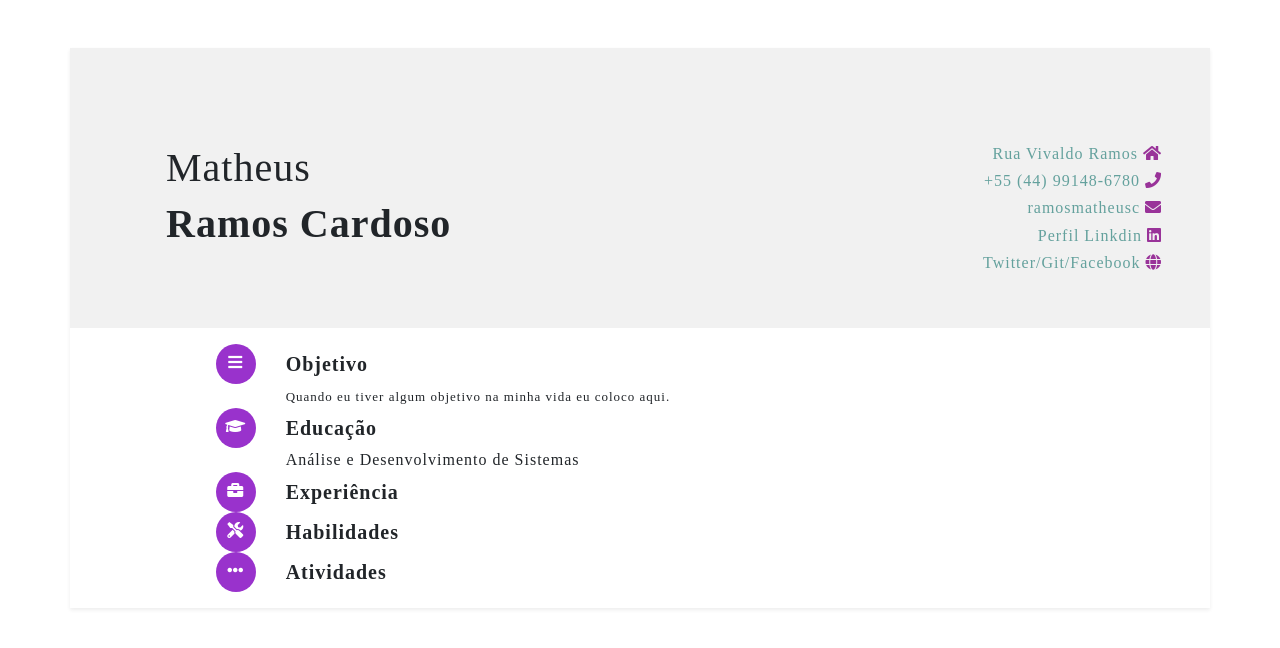
After one commit to ramosmatheus/Phyton, a Django app: page /curriculum/ in a window 1280 px wide. The commit adds this page. Shown: the top 648 px of the page. Run offline with Django 3.2, Linux system fonts and the light colour scheme; some libraries are stand-ins or nearby versions.

Commit message:
Começo da página curriculum

```diff
--- /dev/null
+++ b/Adotar/animais/templates/curriculum.html
@@ -0,0 +1,66 @@
+<!DOCTYPE html>
+{% load static %}
+<html>
+<head>
+  <meta charset="utf-8">
+  <title></title>
+  <link rel="stylesheet" href="https://use.fontawesome.com/releases/v5.8.1/css/all.css" integrity="sha384-50oBUHEmvpQ+1lW4y57PTFmhCaXp0ML5d60M1M7uH2+nqUivzIebhndOJK28anvf" crossorigin="anonymous">
+  <link rel="stylesheet" href="https://stackpath.bootstrapcdn.com/bootstrap/4.1.3/css/bootstrap.min.css" integrity="sha384-MCw98/SFnGE8fJT3GXwEOngsV7Zt27NXFoaoApmYm81iuXoPkFOJwJ8ERdknLPMO" crossorigin="anonymous">
+  <link href="{% static 'css/grayscale.css' %}" rel="stylesheet">
+</head>
+<body>
+
+  <!-- Define o formato do site : inteiro ou centralizado -->
+  <div class="container shadow-sm mt-5" >
+
+    <div class="row" style="background-color: #f1f1f1">
+
+      <div class="col-lg-8 p-5 mt-5 ml-5">
+        <h1><span>Matheus</span></h1>
+          <h1> <strong>Ramos Cardoso</strong> </h1>
+          </div>
+          <!-- Serve para criar uma coluna e linha  -->
+          <div class="text-right col-lg p-5 mt-5">
+            <h6 class="text-right"><a href=""> Rua Vivaldo Ramos </a><i class="fas fa-home roxo "></i> </h6>
+            <h6 class="text-right"><a href="">+55 (44) 99148-6780 </a><i class="fa fa-phone  roxo"></i></h6>
+            <h6 class="text-right"><a href="https://www.gmail.com" target="_blank">ramosmatheusc </a><i class="fas fa-envelope  roxo"></i> </h6>
+            <h6 class="text-right"><a href="https://www.linkedin.com/in/ramosmatheusc/" target="_blank">Perfil Linkdin</a> <i class="fab fa-linkedin  roxo"> </i></h6>
+            <h6 class="text-right"><a href="https://twitter.com/RamosMatheusc" target="_blank">Twitter/</a><a href="https://github.com/ramosmatheus" target="_blank">Git/</a><a href="https://www.facebook.com/matheusramoscardoso" target="_blank">Facebook</a> <i class="fa fa-globe roxo " aria-hidden="true"> </i></h6>
+          </div>
+        </div>
+
+
+
+        <div class="container p-3">
+          <div class="row">
+            <div class="col-2 text-right"><i class="fas fa-bars icon" ></i></div>
+            <div class="col-8 mt-2"><h5><strong>Objetivo</strong></h5>
+              <span style="font-size:13px;">Quando eu tiver algum objetivo na minha vida eu coloco aqui.</span>
+
+            </div>
+
+            <div class="w-100"></div>
+            <div class="col-2 text-right"><i class="fas fa-graduation-cap icon"></i></div>
+            <div class="col-8 mt-2"><h5><strong>Educação</strong></h5>
+              <span>Análise e Desenvolvimento de Sistemas</span>
+            </div>
+            <div class="w-100"></div>
+            <div class="col-2 text-right"><i class="fas fa-briefcase icon"></i></div>
+            <div class="col-8 mt-2"><h5><strong>Experiência</strong></h5></div>
+            <div class="w-100"></div>
+            <div class="col-2 text-right"><i class="fas fa-tools icon"></i></div>
+            <div class="col-8 mt-2"><h5><strong>Habilidades</strong></h5></div>
+            <div class="w-100"></div>
+            <div class="col-2 text-right"><i class="fas fa-ellipsis-h icon"></i></div>
+            <div class="col-8 mt-2"><h5><strong>Atividades</strong></h5></div>
+          </div>
+        </div>
+      </div>
+    </div>
+
+
+    <script src="https://code.jquery.com/jquery-3.3.1.slim.min.js" integrity="sha384-q8i/X+965DzO0rT7abK41JStQIAqVgRVzpbzo5smXKp4YfRvH+8abtTE1Pi6jizo" crossorigin="anonymous"></script>
+    <script src="https://cdnjs.cloudflare.com/ajax/libs/popper.js/1.14.3/umd/popper.min.js" integrity="sha384-ZMP7rVo3mIykV+2+9J3UJ46jBk0WLaUAdn689aCwoqbBJiSnjAK/l8WvCWPIPm49" crossorigin="anonymous"></script>
+    <script src="https://stackpath.bootstrapcdn.com/bootstrap/4.1.3/js/bootstrap.min.js" integrity="sha384-ChfqqxuZUCnJSK3+MXmPNIyE6ZbWh2IMqE241rYiqJxyMiZ6OW/JmZQ5stwEULTy" crossorigin="anonymous"></script>
+  </body>
+  </html>
--- a/Adotar/animais/templates/modelo.html
+++ b/Adotar/animais/templates/modelo.html
@@ -40,6 +40,9 @@
         <ul class="navbar-nav ml-auto">
           <li class="nav-item">
             <a class="nav-link js-scroll-trigger" href="{% url 'sobre' %}">Sobre</a>
+          </li>
+          <li class="nav-item">
+            <a class="nav-link js-scroll-trigger" href="{% url 'curriculum'%}" %}>Curriculum</a>
           </li>
           <li class="nav-item">
             <a class="nav-link js-scroll-trigger" href="{% url 'contato' %}">Contato</a>
--- a/Adotar/animais/urls.py
+++ b/Adotar/animais/urls.py
@@ -9,4 +9,5 @@ urlpatterns = [
     path('', PaginaInicialView.as_view(), name="inicio"),
     path('sobre/', SobreInicialView.as_view(), name="sobre"),
     path('contato/', ContatoInicialView.as_view(), name="contato"),
+    path('curriculum/', CurriculumView.as_view(), name="curriculum"),
 ]
--- a/Adotar/animais/views.py
+++ b/Adotar/animais/views.py
@@ -14,3 +14,6 @@ class SobreInicialView(TemplateView):
 
 class ContatoInicialView(TemplateView):
     template_name = "contato.html"
+
+class CurriculumView(TemplateView):
+    template_name = "curriculum.html"
--- a/Adotar/static/css/grayscale.css
+++ b/Adotar/static/css/grayscale.css
@@ -1,8 +1,8 @@
 /*!
- * Start Bootstrap - Grayscale v5.0.5 (https://startbootstrap.com/template-overviews/grayscale)
- * Copyright 2013-2019 Start Bootstrap
- * Licensed under MIT (https://github.com/BlackrockDigital/startbootstrap-grayscale/blob/master/LICENSE)
- */
+* Start Bootstrap - Grayscale v5.0.5 (https://startbootstrap.com/template-overviews/grayscale)
+* Copyright 2013-2019 Start Bootstrap
+* Licensed under MIT (https://github.com/BlackrockDigital/startbootstrap-grayscale/blob/master/LICENSE)
+*/
 
 #mainNav {
   min-height: 56px;
@@ -92,8 +92,8 @@
   height: auto;
   min-height: 35rem;
   padding: 15rem 0;
-  background: -webkit-gradient(linear, left top, left bottom, from(rgba(22, 22, 22, 0.1)), color-stop(75%, rgba(22, 22, 22, 0.5)), to(#161616)), url("../img/bg-masthead.jpg");
-  background: linear-gradient(to bottom, rgba(22, 22, 22, 0.1) 0%, rgba(22, 22, 22, 0.5) 75%, #161616 100%), url("../img/bg-masthead.jpg");
+  background: -webkit-gradient(linear, left top, left bottom, from(rgba(22, 22, 22, 0.1)), color-stop(75%, rgba(22, 22, 22, 0.5)), to(#161616)), url("../img/background.jpg");
+  background: linear-gradient(to bottom, rgba(22, 22, 22, 0.1) 0%, rgba(22, 22, 22, 0.5) 75%, #161616 100%), url("../img/background.jpg");
   background-position: center;
   background-repeat: no-repeat;
   background-attachment: scroll;
@@ -302,3 +302,19 @@ a:focus, a:hover {
 footer {
   padding: 5rem 0;
 }
+.roxo{
+  color: #993399;
+}
+
+
+/*Cor do icone dentro do botão, e definindo que quando o mouse passar por cima do botão ira ficar branco tbm*/
+.icon{
+  padding-top:10px;
+  text-align:center;
+  color: #FFFFFF;
+  width:40px;
+  height:40px;
+  background-color:#9932CC;
+  border-radius: 150px;
+
+}
```
Also changed, not shown: Adotar/static/img/background.jpg (added).
